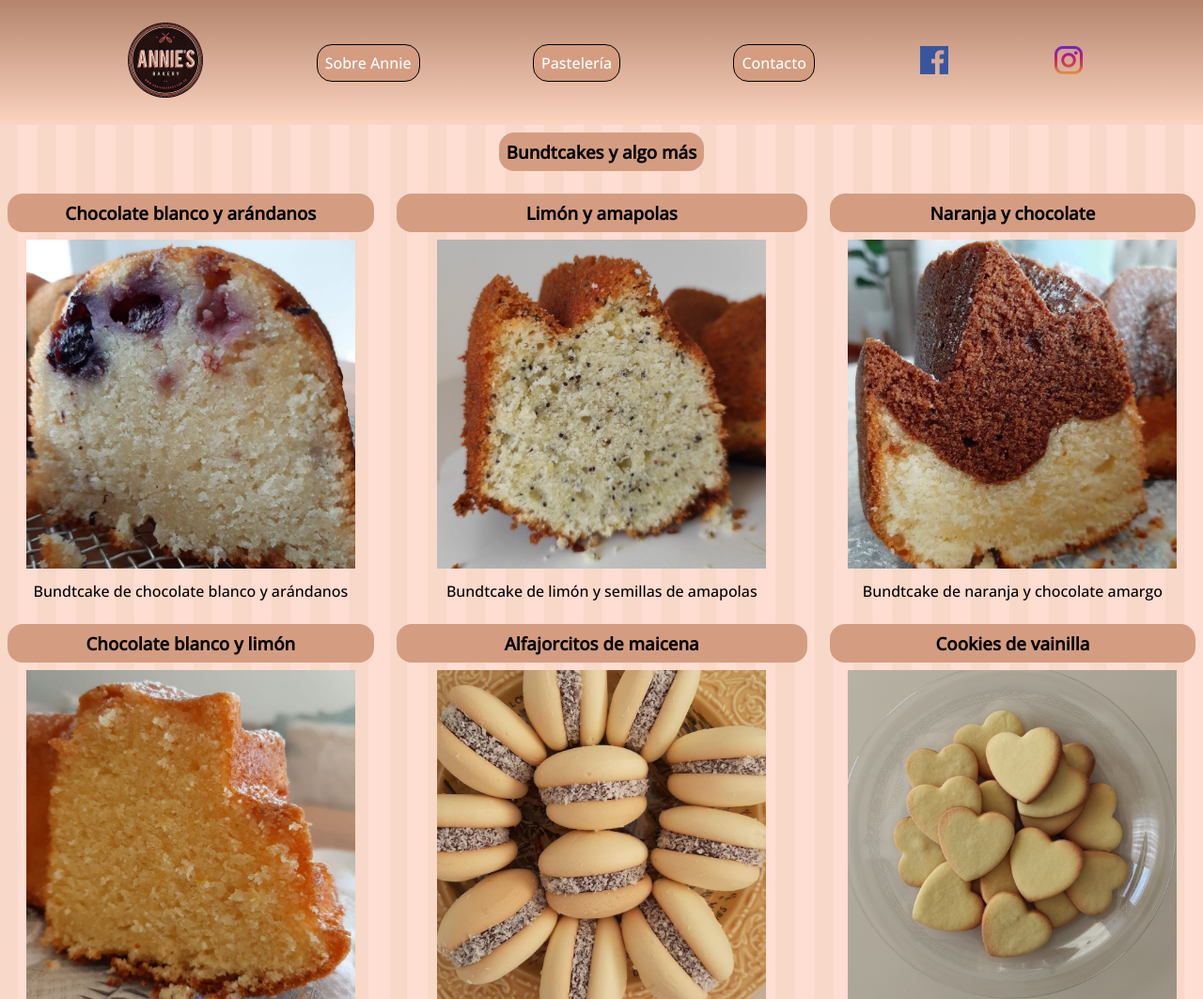
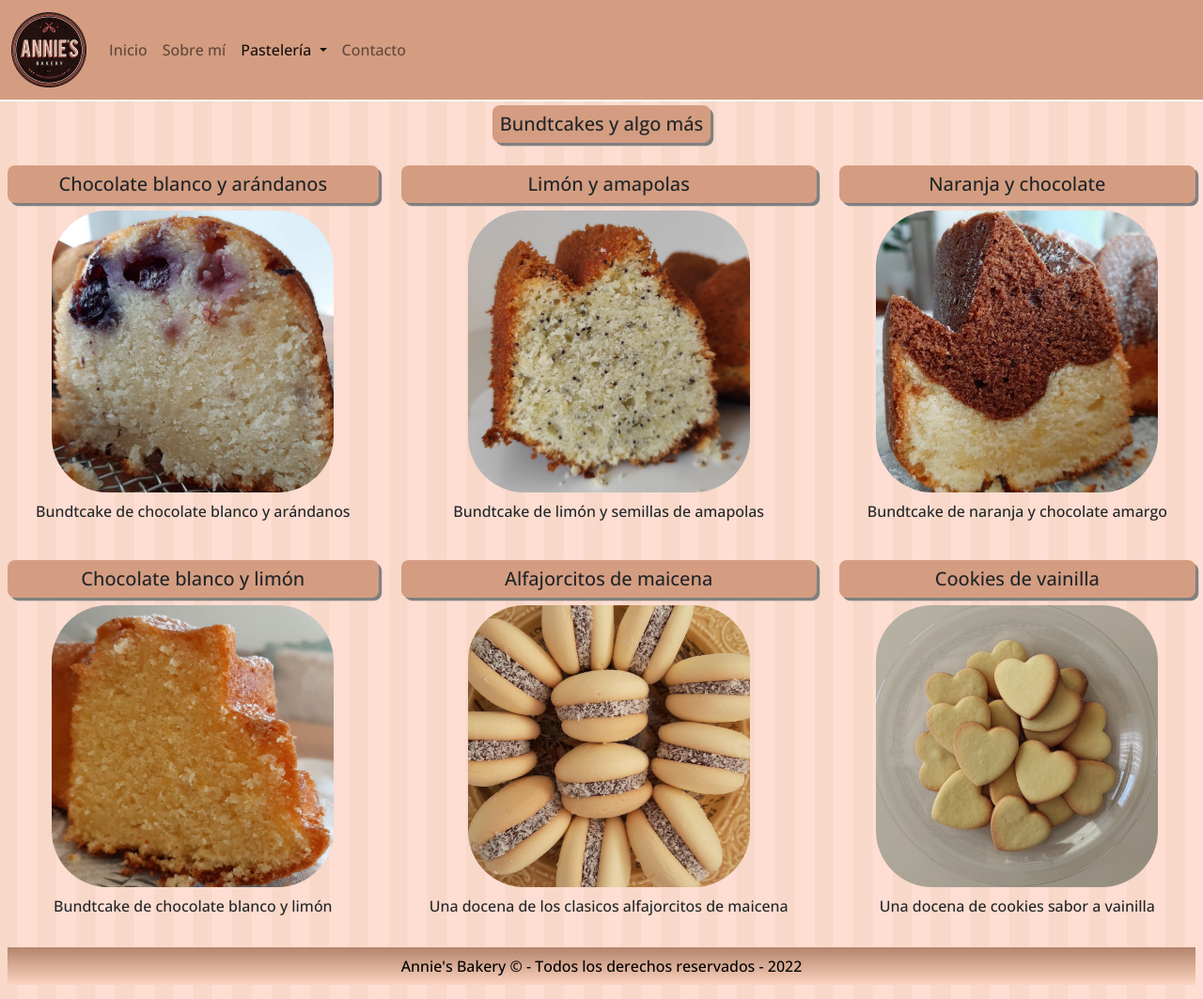
Before and after one commit to juanaddamo/addamo_entrega08, a plain HTML site: page pages/bundtcakes.html in a window 1280 px wide. Shown: the top 1063 px of the page at 94% size. Drawn offline with nearby package versions, Linux system fonts and the light colour scheme.

Commit message:
se realizaron cambios a todos los HTML ajustando los mismos al menu de Bootstrap

```diff
--- a/css/styles.css
+++ b/css/styles.css
@@ -9,9 +9,10 @@
 body{
     background-image: url(../img/fondo_annies.png);
     font-family: 'Open Sans';
+    padding-top: 6.5rem;
 }
 
-/* estilo del menu de bootstrap para menu index.html */
+/* estilo del menu */
 .navbar {
     background-color: #d49d81;
     font-family:'Open Sans';
@@ -21,69 +22,16 @@ body{
     background-color: #d49d81;
 }
 
-
-/* estilo del menu */
-.menuUl{
-    display: flex;
-    background-image: linear-gradient(#B4846C, #fcd4c0);
-    justify-content: space-evenly;
-    align-items: center;
-    text-align: center;
-    list-style-type: none;
-    padding: 1rem;
-}
-
-nav ul li{
-    padding: 0.5rem;
-    color: white;
-    position: relative;
-}
-
-.menu ul li a{
-    text-decoration: none;
-    color: white;
-}
-
 /* se agranda la imagen del logo del menu*/
 .imagenLogo:hover{
-    transform: scale(1.3) ;
-}
-
-/* oculto el submenu */
-.menu ul ul{
-    display: none;
-    position: absolute;
-}
-
-.menu ul li:hover > ul{
-    display: block;
-    background-color: #d49d81;
-    border-radius: 1rem;
-    border-style: solid;
-    border-color: black;
-    border-width: 0.1rem;
-    padding: 0.5rem;
-    list-style-type: none;
-}
-
-.botonesMenu{
-    background-color: #d49d81;
-    border-style: solid;
-    border-color: black;
-    border-width: 0.1rem;
-    border-radius: 1rem;
-}
-
-/* se agranda la imagen del logo de redes sociales */
-.imagenRedes:hover{
-    transform: scale(1.3) ;
+    transform: scale(1.1) ;
 }
 
 /* estilos del main */
 .estiloIndex{
-    height: 90vh;
     display: grid;
     grid-template-areas: "saludoUno"
+    "imagenIndex1"
     "parrafoUno"
     "parrafoDos"
     "firma"
@@ -94,6 +42,12 @@ nav ul li{
     grid-area: saludoUno;
     text-align: center;
 }
+
+.imagenIndex1{
+    grid-area: imagenIndex1;
+    justify-self: center;
+}
+
 .parrafoUno{
     grid-area: parrafoUno;
     margin: 0.5rem;
@@ -114,6 +68,8 @@ nav ul li{
 .imagenInicio1{
     grid-area: imagenInicio1;
     justify-self: center;
+    box-shadow: .2rem .2rem #B4846C;
+    margin: .5rem;
 }
 
 .imagenInicio2{
@@ -126,12 +82,13 @@ nav ul li{
 
 /* estilo de footer */
 footer{
-    padding: 10px;
+    margin: .5rem;
     font-family: 'Open Sans';
     background-image: linear-gradient(#B4846C, #fcd4c0);
     text-align: center;
     color: black;
 }
+
 
 /* defino media queries para index.html */
 /* mq para tablets de 768px */
@@ -139,6 +96,7 @@ footer{
     .estiloIndex{
         display: grid;
         grid-template-areas: "saludoUno saludoUno"
+        "imagenIndex1 imagenIndex1"
         "parrafoUno parrafoUno"
         "parrafoDos parrafoDos"
         "firma firma"
@@ -168,6 +126,8 @@ footer{
         grid-area: imagenInicio2;
         display: block;
         justify-self: center;
+        box-shadow: .2rem .2rem #B4846C;
+        margin: .5rem;
     }
 
 }
@@ -177,6 +137,7 @@ footer{
     .estiloIndex{
         display: grid;
         grid-template-areas: "saludoUno saludoUno saludoUno"
+        "imagenIndex1 imagenIndex1 imagenIndex1"
         "parrafoUno parrafoUno parrafoUno"
         "parrafoDos parrafoDos parrafoDos"
         "firma firma firma"
@@ -209,6 +170,8 @@ footer{
         grid-area: imagenInicio3;
         display: block;
         justify-self: center;
+        box-shadow: .2rem .2rem #B4846C;
+        margin: .5rem;
     }
 }
 
@@ -305,11 +268,23 @@ h3{
     margin: 0.5rem;
     padding: 0.5rem;
     background-color: #d49d81;
-    border-radius: 1rem;
+    border-radius: .5rem;
+}
+
+h5{
+    margin: 0.5rem;
+    padding: 0.5rem;
+    background-color: #d49d81;
+    border-radius: .5rem;
+    box-shadow: 0.2rem 0.2rem gray;
 }
 
 p{
     padding: 0.5rem;
+}
+
+.formatoImagen{
+    border-radius: 20%
 }
 
 /* defino media queries para tartas.html */
@@ -360,6 +335,7 @@ h2{
 .tituloBundt{
     grid-area: tituloBundt;
     justify-self: center;
+
 }
 
 .bundtUno{
@@ -440,3 +416,12 @@ h2{
     justify-content: space-evenly;
     margin: 1rem;
 }
+
+/* se agranda la imagen del logo de redes sociales */
+.imagenContacto1:hover{
+    transform: scale(1.3) ;
+}
+
+.imagenContacto2:hover{
+    transform: scale(1.3) ;
+}
--- a/pages/bundtcakes.html
+++ b/pages/bundtcakes.html
@@ -4,6 +4,9 @@
     <meta charset="UTF-8">
     <meta http-equiv="X-UA-Compatible" content="IE=edge">
     <meta name="viewport" content="width=device-width, initial-scale=1.0">
+
+    <!-- link bootstrap -->
+    <link href="https://cdn.jsdelivr.net/npm/bootstrap@5.2.0-beta1/dist/css/bootstrap.min.css" rel="stylesheet" integrity="sha384-0evHe/X+R7YkIZDRvuzKMRqM+OrBnVFBL6DOitfPri4tjfHxaWutUpFmBp4vmVor" crossorigin="anonymous">
 
     <!-- link archivo CSS -->
     <link rel="stylesheet" href="../css/styles.css">
@@ -18,54 +21,59 @@
 </head>
 <body>
 
-    <!-- header con logo + menu + iconos redes sociales -->
+    <!-- header + menu bootstrap -->
     <header>
 
-        <!-- menu -->
-        <nav class="menu">
-            <ul class="menuUl">
+        <!-- menu con Bootstrap -->
+        <nav class="navbar fixed-top navbar-expand-lg border-bottom border-light border-2">
+            <div class="container-fluid">
+                <a class="navbar-brand" href="../index.html"> <img class="imagenLogo" src="../img/logo_annies.png" alt="Annie's Bakery"></a>
+                <button class="navbar-toggler" type="button" data-bs-toggle="collapse" data-bs-target="#navbarSupportedContent" aria-controls="navbarSupportedContent" aria-expanded="false" aria-label="Toggle navigation">
+                    <span class="navbar-toggler-icon"></span>
+                </button>
+                <div class="collapse navbar-collapse" id="navbarSupportedContent">
+                    <ul class="navbar-nav me-auto mb-2 mb-lg-0">
+                        <li class="nav-item">
+                            <a class="nav-link" aria-current="page" href="../index.html">Inicio</a>
+                        </li>
+                        <li class="nav-item">
+                            <a class="nav-link" href="about.html">Sobre mí</a>
+                        </li>
+                        <li class="nav-item dropdown">
+                            <a class="nav-link active dropdown-toggle" href="#" id="navbarDropdown" role="button" data-bs-toggle="dropdown" aria-expanded="false">
+                            Pastelería
+                            </a>
+                            <ul class="dropdown-menu" aria-labelledby="navbarDropdown">
                                 <li>
-                    <!-- imagen logo -->
-                    <div class="imagenLogo">
-                        <a href="../index.html"> <img src="../img/logo_annies.png" alt="Annie's Bakery"></a>
-                    </div>
+                                    <a class="dropdown-item" href="tartas.html">Tartas Clásicas</a>
                                 </li>
-                <li class="botonesMenu">
-                    <a href="about.html"> Sobre Annie </a>
-                </li>
+                                <li><hr class="dropdown-divider"></li>
                                 <li>
-                    <p class="botonesMenu">Pastelería</p>
-                        <ul class="submenu">
-                            <li>
-                                <a href="tartas.html"> Tartas clásicas </a>
-                            </li>
-                            <li>
-                                <a href="bundtcakes.html"> Bundtcakes y algo mas </a>
+                                    <a class="dropdown-item" href="bundtcakes.html">Bundtcakes y más</a>
                                 </li>
                             </ul>
                         </li>
-                <li class="botonesMenu">
-                    <a href="contacto.html"> Contacto </a>
+                        <li class="nav-item">
+                            <a class="nav-link" href="contacto.html">Contacto</a>
                         </li>
+                    </ul>
+                </div>
+            </div>
+          </nav>
 
-                <!-- iconos redes sociales -->
-                <a href="https://www.facebook.com/anniesbakeryARG" target="_blank"> <img src="../img/icon_face.png" alt="Facebook" class="imagenRedes"> </a>
-                <a href="https://www.instagram.com/anniesbakery_arg/" target="_blank"> <img src="../img/icon_ig.png" alt="Instagram" class="imagenRedes"> </a>
-            </ul>
-        </nav>
     </header>
 
     <!-- main + titulo + bundtckaes y algo mas -->
     <main class="estiloBundt">
         <!-- titulo bundtcakes -->
-        <h3 class="tituloBundt">
+        <h5 class="tituloBundt">
             Bundtcakes y algo más
-        </h3>
+        </h5>
 
         <!-- imagen bundt 1 -->
         <div class="bundtUno">
-            <h3> Chocolate blanco y arándanos </h3>
-            <img src="../img/bundt1.jpg" alt="Chocolate blanco y arándanos" width="350" height="350">
+            <h5> Chocolate blanco y arándanos </h5>
+            <img class="formatoImagen" src="../img/bundt1.jpg" alt="Chocolate blanco y arándanos" width="300" height="300">
             <p>
                 Bundtcake de chocolate blanco y arándanos
             </p>
@@ -73,8 +81,8 @@
 
         <!-- imagen bundt 2 -->
         <div class="bundtDos">
-            <h3> Limón y amapolas </h3>
-            <img src="../img/bundt2.jpg" alt="Limón y amapolas" width="350" height="350">
+            <h5> Limón y amapolas </h5>
+            <img class="formatoImagen" src="../img/bundt2.jpg" alt="Limón y amapolas" width="300" height="300">
             <p>
                 Bundtcake de limón y semillas de amapolas
             </p>
@@ -82,8 +90,8 @@
 
         <!-- imagen bundt 3 -->
         <div class="bundtTres">
-            <h3> Naranja y chocolate </h3>
-            <img src="../img/bundt3.jpg" alt="Naranja y Chocolate" width="350" height="350">
+            <h5> Naranja y chocolate </h5>
+            <img class="formatoImagen" src="../img/bundt3.jpg" alt="Naranja y Chocolate" width="300" height="300">
             <p>
                 Bundtcake de naranja y chocolate amargo
             </p>
@@ -91,17 +99,17 @@
 
         <!-- imagen bundt 4 -->
         <div class="bundtCuatro">
-            <h3> Chocolate blanco y limón </h3>
-            <img src="../img/bundt4.jpg" alt="Chocolate blanco y limón" width="350" height="350">
+            <h5> Chocolate blanco y limón </h5>
+            <img class="formatoImagen" src="../img/bundt4.jpg" alt="Chocolate blanco y limón" width="300" height="300">
             <p>
-                Bundtcake de chocolate blaco y limón
+                Bundtcake de chocolate blanco y limón
             </p>
         </div>
 
         <!-- imagen bundt 5 -->
         <div class="bundtCinco">
-            <h3> Alfajorcitos de maicena </h3>
-            <img src="../img/algo1.jpg" alt="Alfajorcitos de maicena" width="350" height="350">
+            <h5> Alfajorcitos de maicena </h5>
+            <img class="formatoImagen" src="../img/algo1.jpg" alt="Alfajorcitos de maicena" width="300" height="300">
             <p>
                 Una docena de los clasicos alfajorcitos de maicena
             </p>
@@ -109,8 +117,8 @@
 
         <!-- imagen bundt 6 -->
         <div class="bundtSeis">
-            <h3> Cookies de vainilla </h3>
-            <img src="../img/algo2.jpg" alt="Cookies de vainilla" width="350" height="350">
+            <h5> Cookies de vainilla </h5>
+            <img class="formatoImagen" src="../img/algo2.jpg" alt="Cookies de vainilla" width="300" height="300">
             <p>
                 Una docena de cookies sabor a vainilla
             </p>
@@ -125,5 +133,8 @@
         </p>
     </footer>
 
+    <!-- JavaScript Bundle with Popper -->
+    <script src="https://cdn.jsdelivr.net/npm/bootstrap@5.2.0-beta1/dist/js/bootstrap.bundle.min.js" integrity="sha384-pprn3073KE6tl6bjs2QrFaJGz5/SUsLqktiwsUTF55Jfv3qYSDhgCecCxMW52nD2" crossorigin="anonymous"></script>
+
 </body>
 </html>
```
Also changed, not shown: index.html (+7 -6 lines), pages/about.html (+2 -3 lines), pages/contacto.html (+36 -26 lines), pages/tartas.html (+50 -39 lines), img/foto_inicio1.jpg, img/foto_inicio2.jpg, img/foto_inicio3.jpg, img/logo_annies_ori.png (added), 1 other file. Lines whose indentation alone changed are shown as unchanged.
